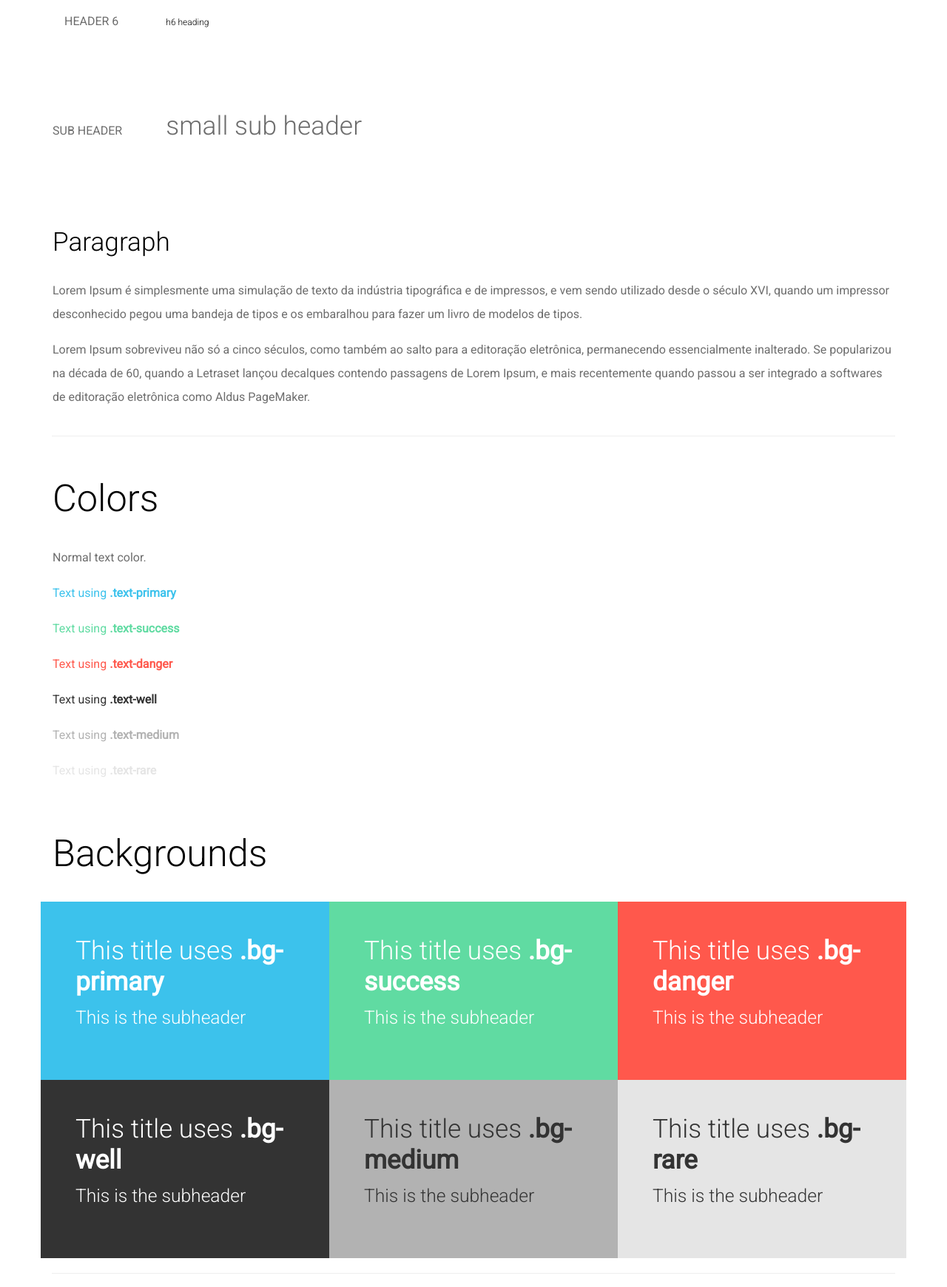
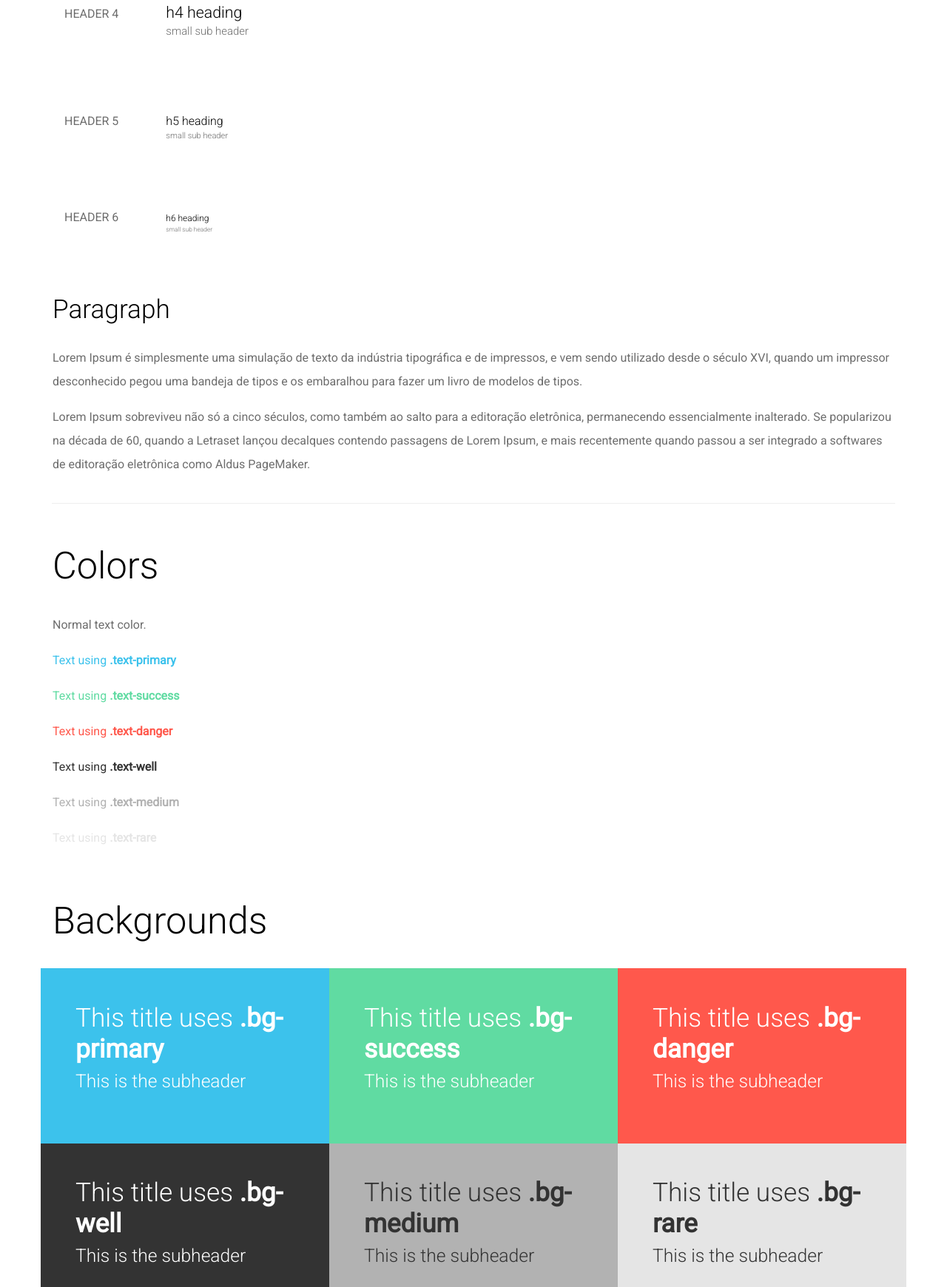
Before and after one commit to zekitow/nu-css, a website: page index.html in a window 1280 px wide. Shown: the part 821-2561 px from the top of the page at 74% size. Drawn offline with Linux system fonts and the light colour scheme.

Commit message:
Re-styling headers.

```diff
--- a/index.html
+++ b/index.html
@@ -28,7 +28,10 @@
                 <p>HEADER 1</p>
               </div>
               <div class="table-cell">
-                <h1>h1 heading</h1>
+                <h1>
+                  h1 heading
+                  <small>small sub header</small>
+                </h1>
               </div>
             </div>
 
@@ -37,7 +40,10 @@
                 <p>HEADER 2</p>
               </div>
               <div class="table-cell">
-                <h2>h2 heading</h2>
+                <h2>
+                  h2 heading
+                  <small>small sub header</small>
+                </h2>
               </div>
             </div>
 
@@ -46,7 +52,10 @@
                 <p>HEADER 3</p>
               </div>
               <div class="table-cell">
-                <h3>h3 heading</h3>
+                <h3>
+                  h3 heading
+                  <small>small sub header</small>
+                </h3>
               </div>
             </div>
 
@@ -55,7 +64,10 @@
                 <p>HEADER 4</p>
               </div>
               <div class="table-cell">
-                <h4>h4 heading</h4>
+                <h4>
+                  h4 heading
+                  <small>small sub header</small>
+                </h4>
               </div>
             </div>
 
@@ -64,7 +76,10 @@
                 <p>HEADER 5</p>
               </div>
               <div class="table-cell">
-                <h5>h5 heading</h5>
+                <h5>
+                  h5 heading
+                  <small>small sub header</small>
+                </h5>
               </div>
             </div>
 
@@ -73,16 +88,10 @@
                 <p>HEADER 6</p>
               </div>
               <div class="table-cell">
-                <h6>h6 heading</h6>
-              </div>
-            </div>
-
-            <div class="table-row">
-              <div class="table-cell">
-                SUB HEADER
-              </div>
-              <div class="table-cell">
-                <h1><small>small sub header</small></h1>
+                <h6>
+                  h6 heading
+                  <small>small sub header</small>
+                </h6>
               </div>
             </div>
 
@@ -211,6 +220,7 @@
 
           <hr class="invisible"/>
           <button class="btn-flat">flat button</button>
+          <button class="btn-flat primary-color text-bold">.btn-flat.primary-color</span></button>
           <button class="btn-flat success-color text-bold">.btn-flat.success-color</span></button>
           <button class="btn-flat danger-color text-bold">.btn-flat.danger-color</span></button>
 
@@ -221,6 +231,7 @@
 
           <h3>Link buttons</h3>
           <a class="btn text-bold">.btn</a>
+          <a class="btn-flat primary-color text-bold">.btn-flat.success-color</span></a>
           <a class="btn-flat success-color text-bold">.btn-flat.success-color</span></a>
           <a class="btn-flat danger-color text-bold">.btn-flat.danger-color</span></a>
           <a class="btn-disabled text-bold">.btn-disabled</span></a>
--- a/sass/_components.sass
+++ b/sass/_components.sass
@@ -102,6 +102,10 @@ button[disabled], .btn-disabled
   +buttonColors(rgba($well-color, 0.03), $well-color)
   +hoverButton(rgba($well-color, 0.1), $well-color)
 
+  &.primary-color
+    color: $primary-color
+    +hoverButton(rgba($primary-color, 0.1), $primary-color)
+
   &.success-color
     color: $success-color
     +hoverButton(rgba($success-color, 0.1), $success-color)
--- a/sass/_mixins.sass
+++ b/sass/_mixins.sass
@@ -18,9 +18,9 @@
 // ##################################
 // ### background mixin
 // ##################################
-@mixin backgroundColorClass($bgColor, $textColor)
-  background-color: $bgColor
-  color: $textColor
+@mixin backgroundColorClass($bg-color, $text-color)
+  background-color: $bg-color
+  color: $text-color
   & h1,
   & h2,
   & h3,
@@ -29,7 +29,7 @@
   & h6,
   & p,
   & small
-    color: $textColor
+    color: $text-color
 
 // ##################################
 // ### buttons mixin
@@ -38,14 +38,14 @@
   padding: 1em 2em
   margin: 0
 
-@mixin buttonColors($bgColor, $textColor)
+@mixin buttonColors($bg-color, $text-color)
   border: 0
-  background-color: $bgColor
-  color: $textColor
-  outline-color: $bgColor
+  background-color: $bg-color
+  color: $text-color
+  outline-color: $bg-color
 
-@mixin button($bgColor, $textColor)
-  +buttonColors($bgColor, $textColor)
+@mixin button($bg-color, $text-color)
+  +buttonColors($bg-color, $text-color)
   +defaultRadius
   cursor: pointer
   font-size: 0.85em
@@ -56,10 +56,10 @@
   outline-offset: 1px
   text-shadow: 0px 1px 2px rgba(#000, 0.1);
 
-@mixin hoverButton($bgColor, $textColor)
+@mixin hoverButton($bg-color, $text-color)
   &:hover
-    background-color: darken($bgColor, 15%)
-    color: $textColor
+    background-color: darken($bg-color, 15%)
+    color: $text-color
   &:active
-    background-color: lighten($bgColor, 3%)
-    color: $textColor
+    background-color: lighten($bg-color, 3%)
+    color: $text-color
--- a/sass/_variables.sass
+++ b/sass/_variables.sass
@@ -1,3 +1,9 @@
+// ##################################
+// ### default configuration
+// ##################################
+$default-font: 'Roboto', sans-serif
+$text-size: 16px
+
 // ##################################
 // ### background e constrast colors
 // ##################################
--- a/sass/application.sass
+++ b/sass/application.sass
@@ -1,5 +1,3 @@
-@import url('https://fonts.googleapis.com/css?family=Roboto:300,400')
-
 @import 'bourbon/bourbon'
 
 @import './bootstrap-grid'
@@ -8,12 +6,12 @@
 @import './mixins'
 @import './helpers'
 
+@import url('https://fonts.googleapis.com/css?family=Roboto:300,400')
+
 // @media (min-width: 768px)
 // @media (min-width: 992px)
 // @media (min-width: 1200px)
 // @media (max-width : 480px)
-$default-font: 'Roboto', sans-serif
-$text-size: 16px
 
 html, body
   font-family: $default-font
@@ -43,7 +41,7 @@ h1,h2,h3,h4,h5,h6
   & > small
     color: $text-color
     display: block
-    padding: 0.5em 0 1em
+    padding: 0.3em 0 1em
 
 h1
   font-size: 3.157em
```
Also changed, not shown: css/application.css.
